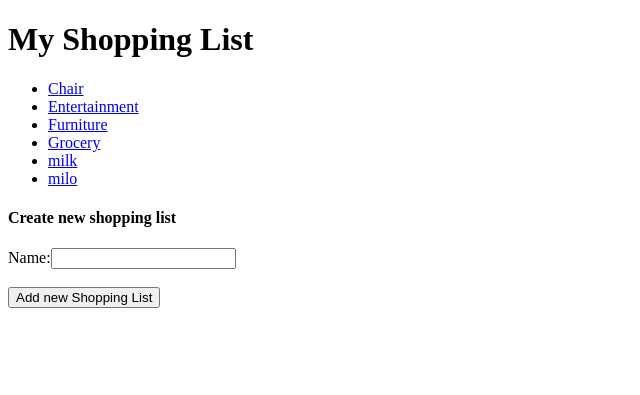
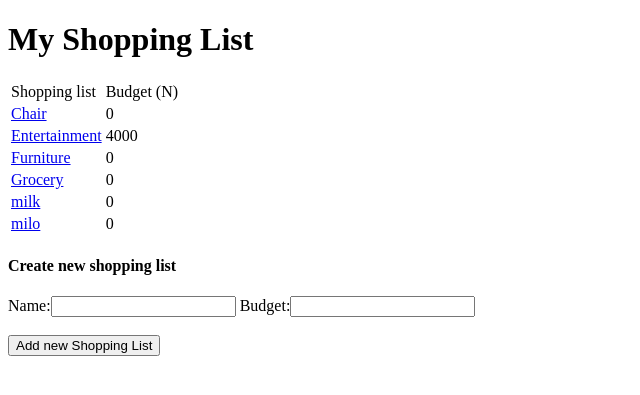
Before and after one commit to andela-cdike/shopping_list_app, a Django app: page / in a window 1280 px wide. Shown: the top 395 px of the page, without its empty margins (0-640 px from the left). Run offline with Django 3.2, Linux system fonts and the light colour scheme; a user stored in the database is signed in; data comes from the database, SQL or seed files in the repository; both versions use the stored data as it was after the commit.

Commit message:
[Feature] User should be able to set overall budget for each shopping list

```diff
--- a/shopping_list_app/app/forms.py
+++ b/shopping_list_app/app/forms.py
@@ -7,7 +7,7 @@ class ShoppingListForm(ModelForm):
     '''Form for the shopping list model'''
     class Meta:
         model = ShoppingList
-        fields = ['name']
+        fields = ['name', 'budget']
 
 
 class ShoppingListItemForm(ModelForm):
--- a/shopping_list_app/app/models.py
+++ b/shopping_list_app/app/models.py
@@ -14,6 +14,7 @@ class ShoppingList(Base):
     owner = models.ForeignKey(
         'auth.User', null=True, related_name='shopping_lists'
     )
+    budget = models.IntegerField()
 
     class Meta:
         ordering = ['name']
--- a/shopping_list_app/app/templates/app/index.html
+++ b/shopping_list_app/app/templates/app/index.html
@@ -4,15 +4,26 @@
 
     <h1>My Shopping List</h1>
 
-    <ul>
+    <Table>
+        <thead>
+            <tr>
+                <td>Shopping list</td>
+                <td>Budget (N)</td>
+            </tr>
+        </thead>
         {% for shopping_list in shopping_lists %}
-            <li>
-                <a href="{% url 'items' shopping_list_id=shopping_list.id %}">
-                    {{ shopping_list.name }}
-                </a>
-            </li>
+            <tr>
+                <td>
+                    <a href="{% url 'items' shopping_list_id=shopping_list.id %}">
+                        {{ shopping_list.name }}
+                    </a>
+                </td>
+                <td>
+                    {{ shopping_list.budget }}
+                </td>
+            </tr>
         {% endfor %}
-    </ul>
+    </Table>
 
     <div>
         <h4>Create new shopping list</h4>
--- a/shopping_list_app/app/templates/app/items.html
+++ b/shopping_list_app/app/templates/app/items.html
@@ -3,6 +3,7 @@
 {% block main %}
 
     <h1>{{ shopping_list.name }} Items</h1>
+    <h4>Budget: {{ shopping_list.budget }}</h4>
 
     <ul>
         {% for item in items %}
```
Also changed, not shown: shopping_list_app/app/tests/test_models.py (+4 -3 lines), shopping_list_app/app/tests/test_views.py (+3 -3 lines), shopping_list_app/app/migrations/0003_shoppinglist_budget.py (added), shopping_list_app/db.sqlite3.
